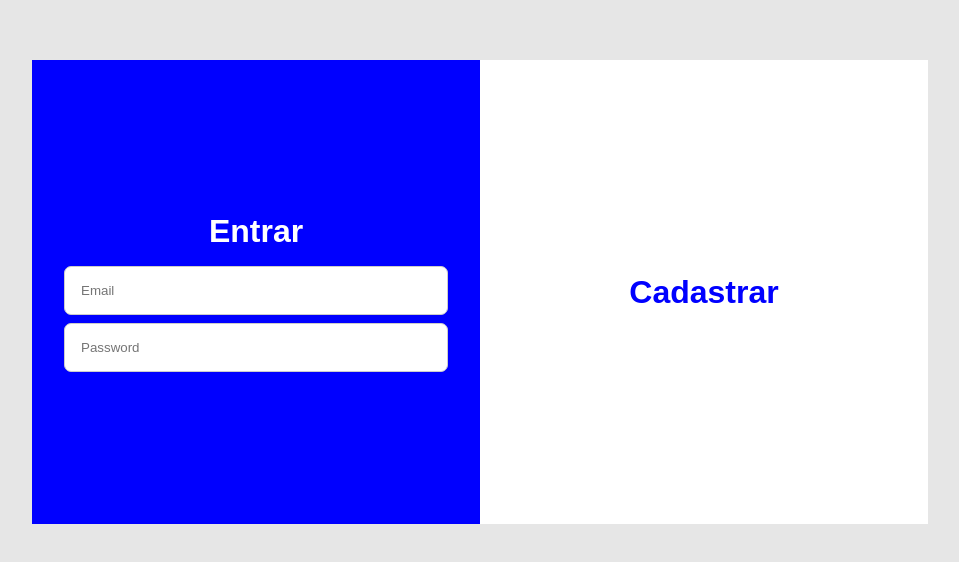
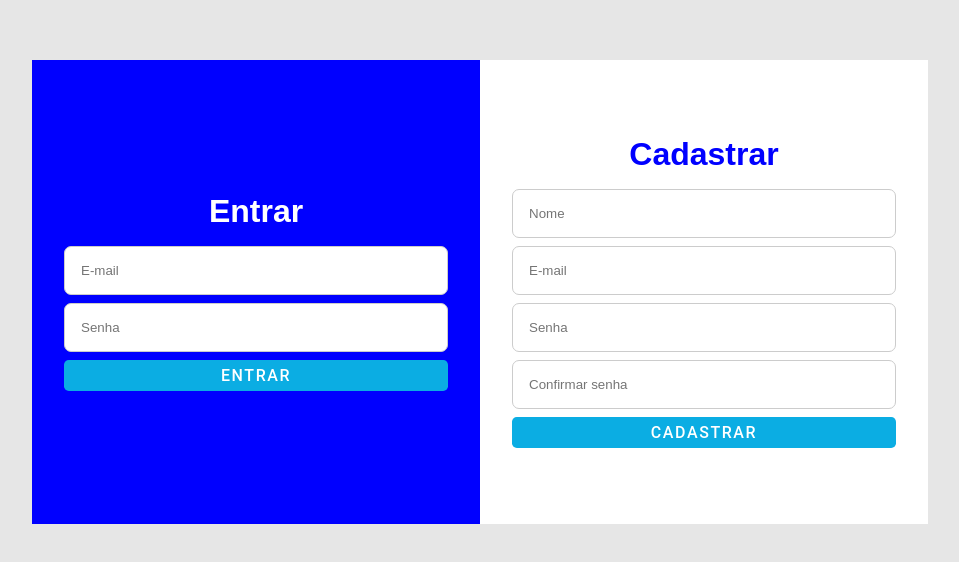
Before and after one commit to JoaoBibito/SPA-BREAKINGNEWS, a React (Vite) app: page /auth in a window 1280 px wide. Shown: the part 108-670 px from the top of the page, without its empty margins (160-1119 px from the left). Built offline with nearby package versions, Linux system fonts and the light colour scheme.

Commit message:
Feat: create user integration BackEnd

```diff
--- a/src/Services/userService.js
+++ b/src/Services/userService.js
@@ -0,0 +1,17 @@
+import axios from "axios";
+
+const baseURL = "http://127.0.0.1:3000";
+
+export function signup(data) {
+  delete data.coconfirmPassword;
+  const body = {
+    ...data,
+    username: "Text",
+    avatar: "123",
+    background: "123",
+  };
+  console.log("data", body);
+  const response = axios.post(`${baseURL}/user/`, body);
+
+  return response;
+}
--- a/src/components/Input/Input.jsx
+++ b/src/components/Input/Input.jsx
@@ -1,4 +1,6 @@
 import {InputSpace} from "./InputStyled";
 export function Input({type, placeholder, register, name}) {
-  return <InputSpace type={type} placeholder={placeholder} />;
+  return (
+    <InputSpace type={type} placeholder={placeholder} {...register(name)} />
+  );
 }
--- a/src/components/Navbar/NavbarStyled.js
+++ b/src/components/Navbar/NavbarStyled.js
@@ -69,7 +69,7 @@ export const Button = styled.button`
 `;
 
 export const ErrorSpan = styled.span`
-background-color:#ffaeae;
+  background-color: #ffaeae;
   color: #9e0000;
   padding: 1rem;
   display: flex;
--- a/src/pages/Authentication/Authentication.jsx
+++ b/src/pages/Authentication/Authentication.jsx
@@ -1,18 +1,113 @@
 import {AuthContainer, Section} from "./AuthenticationStyled";
 import {Input} from "../../components/Input/Input";
+import {Button} from "../../components/Button/Button";
+import {useForm} from "react-hook-form";
+import {zodResolver} from "@hookform/resolvers/zod";
+import {signupSchema} from "../../schemas/signupSchema";
+import {signinSchema} from "../../schemas/signinSchem";
+import {ErrorSpan} from "../../components/Navbar/NavbarStyled.js";
+import {signup} from "../../Services/userService";
+
 export function Authentication() {
+  const {
+    register: registerSignup,
+    handleSubmit: handlerSubmitSignup,
+    formState: {errors: errorsSignup},
+  } = useForm({resolver: zodResolver(signupSchema)});
+  const {
+    register: registerSignin,
+    handleSubmit: handlerSubmitSignin,
+    formState: {errors: errorsSignin},
+  } = useForm({resolver: zodResolver(signinSchema)});
+
+  function inHandleSubmit(data) {
+    console.log(data);
+  }
+
+  async function upHandleSubmit(data) {
+    try {
+      const response = await signup(data);
+      console.log(response);
+    } catch (error) {
+      console.log(error);
+    }
+  }
+
   return (
     <AuthContainer>
       <Section type='signin'>
         <h2>Entrar</h2>
-        <form>
-          <Input type='email' placeholder='Email' name='email' />
-          <Input type='password' placeholder='Password' name='password' />
+        <form onSubmit={handlerSubmitSignin(inHandleSubmit)}>
+          <Input
+            type='email'
+            placeholder='E-mail'
+            name='email'
+            register={registerSignin}
+          />
+          {errorsSignin.email && (
+            <ErrorSpan>{errorsSignin.email.message} </ErrorSpan>
+          )}
+          <Input
+            type='password'
+            placeholder='Senha'
+            name='password'
+            register={registerSignin}
+          />
+          {errorsSignin.password && (
+            <ErrorSpan>{errorsSignin.password.message}</ErrorSpan>
+          )}
+
+          <Button type='submit' text='Entrar'>
+            Entrar
+          </Button>
         </form>
       </Section>
 
       <Section type='signup'>
         <h2>Cadastrar</h2>
+        <form onSubmit={handlerSubmitSignup(upHandleSubmit)}>
+          <Input
+            type='text'
+            placeholder='Nome'
+            name='name'
+            register={registerSignup}
+          />
+          {errorsSignup.name && (
+            <ErrorSpan>{errorsSignup.name.message}</ErrorSpan>
+          )}
+
+          <Input
+            type='email'
+            placeholder='E-mail'
+            name='email'
+            register={registerSignup}
+          />
+          {errorsSignup.email && (
+            <ErrorSpan>{errorsSignup.email.message}</ErrorSpan>
+          )}
+
+          <Input
+            type='password'
+            placeholder='Senha'
+            name='password'
+            register={registerSignup}
+          />
+          {errorsSignup.password && (
+            <ErrorSpan>{errorsSignup.password.message}</ErrorSpan>
+          )}
+          <Input
+            type='password'
+            placeholder='Confirmar senha'
+            name='confirmPassword'
+            register={registerSignup}
+          />
+          {errorsSignup.confirmPassword && (
+            <ErrorSpan>{errorsSignup.confirmPassword.message}</ErrorSpan>
+          )}
+          <Button type='submit' text='Cadastrar'>
+            Entrar
+          </Button>
+        </form>
       </Section>
     </AuthContainer>
   );
--- /dev/null
+++ b/src/schemas/signinSchem.js
@@ -0,0 +1,8 @@
+import {z} from "zod";
+
+export const signinSchema = z.object({
+  email: z.string().email({message: "E-mail inválido"}).toLowerCase(),
+  password: z
+    .string()
+    .min(6, {message: "Senha deve ter no mínimo 6caracteres"}),
+});
--- /dev/null
+++ b/src/schemas/signupSchema.js
@@ -0,0 +1,26 @@
+import {z} from "zod";
+
+export const signupSchema = z
+  .object({
+    name: z
+      .string()
+      .min(3, {message: "Nome deve ter no mínimo 3 caracteres"})
+      .transform((name) =>
+        name
+          .trim()
+          .split(" ")
+          .map((word) => word[0].toUpperCase() + word.slice(1))
+          .join(" ")
+      ),
+    email: z.string().email({message: "E-mail inválido"}).toLowerCase(),
+    password: z
+      .string()
+      .min(6, {message: "Senha deve ter no mínimo 6 caracteres"}),
+    confirmPassword: z
+      .string()
+      .min(6, {message: "Senha deve ter no mínimo 6 caracteres"}),
+  })
+  .refine((data) => data.password === data.confirmPassword, {
+    message: "As senhas não correspondem",
+    path: ["confirmPassword"],
+  });
```
Also changed, not shown: src/schemas/searchSchema.js (added, +10 -0 lines). Lines whose indentation alone changed are shown as unchanged.
